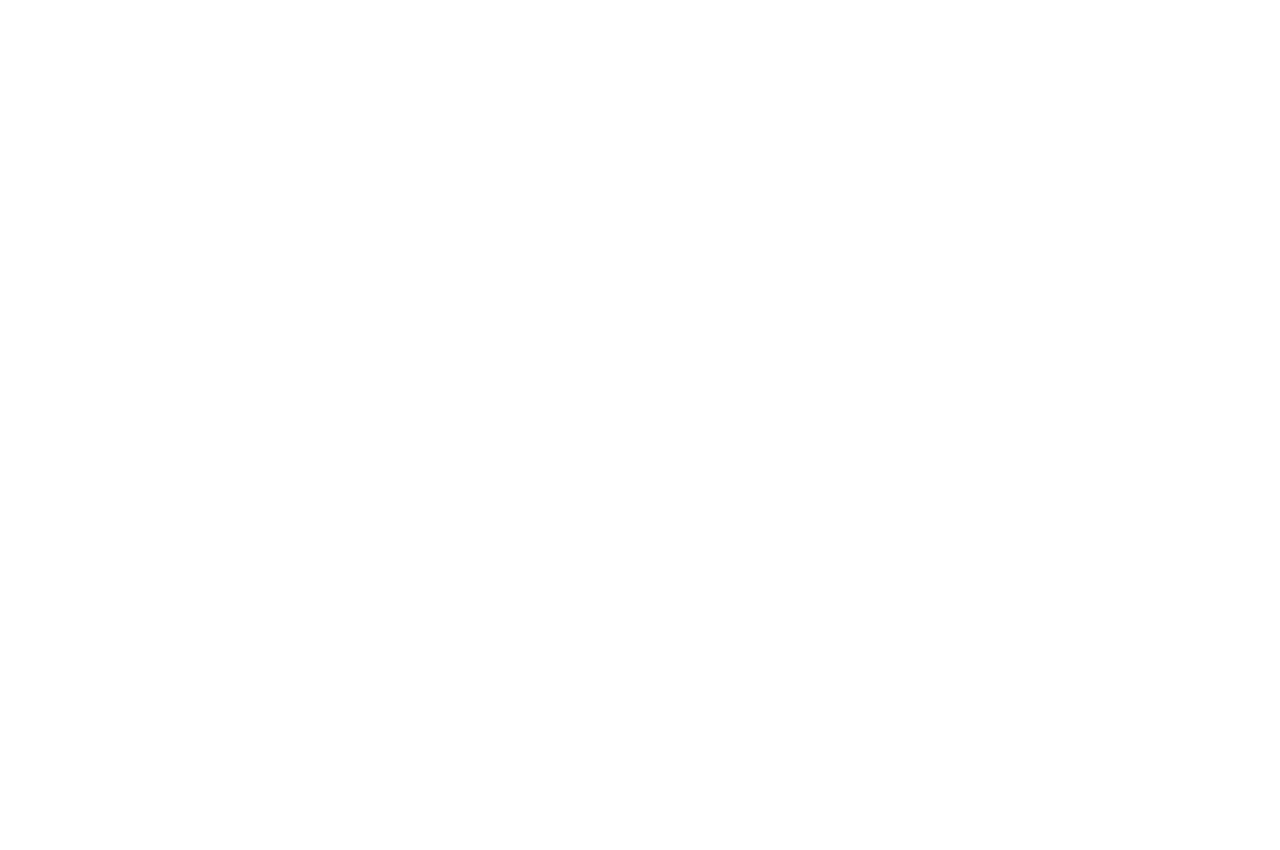
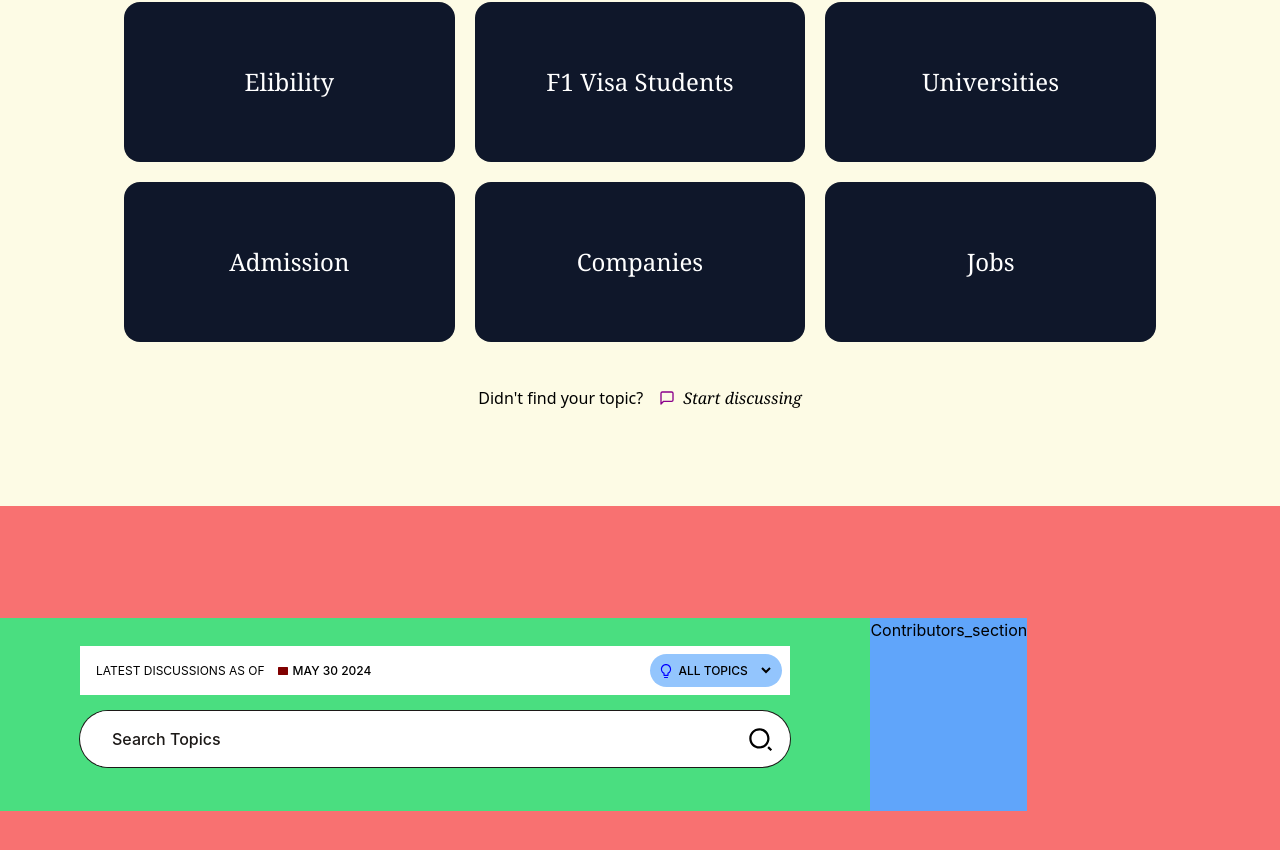
Before and after one commit to Lijith-J/Spiderworks_Technologies_Interview_Task, a React (Create React App) app: page / in a window 1280 px wide. Shown: the part 1195-2045 px from the top of the page. Before the commit the page ends 989 px from the top, so only its background shows below. Built offline with nearby package versions, Linux system fonts and the light colour scheme.

Commit message:
All topics section added

```diff
--- a/src/App.js
+++ b/src/App.js
@@ -1,6 +1,9 @@
+import All_Topics_Section_Main from "./Components/All_Topics_secion/All_Topics_Section_Main";
+import Avatars_section from "./Components/Discussion_section/Avatars_section";
 import Discussion_section from "./Components/Discussion_section/Discussion_section";
 import Forum_section from "./Components/Forum_Section/Forum_section";
 import Navbar from "./Components/Navbar/Navbar";
+import Topic_section from "./Components/Topic_section/Topic_section";
 
 
 function App() {
@@ -9,6 +12,9 @@
       <Navbar />
       <Forum_section/>
       <Discussion_section/>
+      <Avatars_section/>
+      <Topic_section/>
+      <All_Topics_Section_Main/>
     </>
   );
 }
--- /dev/null
+++ b/src/Components/All_Topics_secion/All_Topics_Section_Main.jsx
@@ -0,0 +1,24 @@
+import React from 'react'
+import SearchTopics from './SearchTopics'
+import Question_Answer_section from './Question_Answer_section'
+import Contributors_section from './Contributors_section'
+
+const All_Topics_Section_Main = () => {
+  return (
+    <>
+        <div className='flex bg-red-400 py-28'>
+            <div className='bg-green-400 p-7 px-20 w-[68%] flex flex-col'>
+                <SearchTopics/>
+                <Question_Answer_section/>
+            </div>
+
+            <div className='bg-blue-400'>
+                <Contributors_section/>
+            </div>
+        </div>
+
+    </>
+  )
+}
+
+export default All_Topics_Section_Main
--- /dev/null
+++ b/src/Components/All_Topics_secion/Contributors_section.jsx
@@ -0,0 +1,11 @@
+import React from 'react'
+
+const Contributors_section = () => {
+  return (
+    <div>
+      Contributors_section
+    </div>
+  )
+}
+
+export default Contributors_section
--- /dev/null
+++ b/src/Components/All_Topics_secion/Question_Answer_section.jsx
@@ -0,0 +1,26 @@
+import React from 'react'
+
+const Question_Answer_section = () => {
+
+
+  const question_answer_array = [
+
+  ]
+
+
+  return (
+    <>
+
+      <div>
+
+        {
+
+        }
+
+      </div>
+
+    </>
+  )
+}
+
+export default Question_Answer_section
--- /dev/null
+++ b/src/Components/All_Topics_secion/SearchTopics.jsx
@@ -0,0 +1,47 @@
+import React from 'react'
+import { RiRectangleFill } from "react-icons/ri";
+import { AiOutlineBulb } from "react-icons/ai";
+import { RiSearch2Line } from "react-icons/ri";
+
+
+const SearchTopics = () => {
+  return (
+    <>
+      <div className='bg-white p-2 text-xs flex justify-between'>
+
+        <div className='flex items-center p-2 gap-3'>
+          <span className=''>LATEST DISCUSSIONS AS OF</span>
+
+          <div className=' flex items-center gap-1'>
+            <RiRectangleFill color='maroon' />
+            <span className=' font-medium'>MAY 30 2024</span>
+          </div>
+        </div>
+
+
+        <div className=' bg-blue-300 rounded-full p-2 flex items-center'>
+          <AiOutlineBulb  color='blue' size={16}/>
+
+          <select name="" id="" className='bg-blue-300 font-medium border-none outline-none flex w-[100px]'>
+            <option value="">ALL TOPICS</option>
+          </select>
+        </div>
+
+      </div>
+
+      <div className=' py-4'>
+
+        <div className=' ring-1 px-4  bg-white ring-stone-900 w-full rounded-full overflow-hidden flex justify-between items-center'>
+          <input type="text" className=' w-[95%] p-4 outline-none border-none placeholder:text-stone-900 placeholder:font-medium'
+          placeholder='Search Topics'
+          />
+          <RiSearch2Line size={27} className=' cursor-pointer' />
+
+        </div>
+      </div>
+
+    </>
+  )
+}
+
+export default SearchTopics
--- a/src/Components/Discussion_section/Discussion_section.jsx
+++ b/src/Components/Discussion_section/Discussion_section.jsx
@@ -3,7 +3,7 @@
 import { LuMessageSquare } from "react-icons/lu";
 import { AiOutlineBulb } from "react-icons/ai";
 import { HiOutlineArrowNarrowDown } from "react-icons/hi";
-import Avatars_section from './Avatars_section';
+
 
 import Aos from 'aos'
 import 'aos/dist/aos.css'
@@ -51,7 +51,6 @@
 
       </div>
 
-      <Avatars_section/>
 
     </>
   )
--- /dev/null
+++ b/src/Components/Topic_section/Topic_section.jsx
@@ -0,0 +1,69 @@
+import React, { useEffect } from 'react'
+import '../../Styles/Styles.scss'
+
+import { LuMessageSquare } from "react-icons/lu";
+
+import Aos from 'aos'
+import 'aos/dist/aos.css'
+
+const Topic_section = () => {
+
+    useEffect(() => {
+        Aos.init(
+            {
+                once: true,
+            }
+        );
+    }, []);
+
+    return (
+        <>
+            <div className=' p-3 sm:p-3 md:p-5 lg:p-24 lg:py-20 topic-section-parent-div'>
+
+                <div className='flex flex-col overflow-hidden'>
+
+                    <div className=' p-3 gap-3 flex flex-col items-center'>
+                        <span className=''>TOPICS</span>
+                        <h1 className='text-3xl sm:text-4xl font-serif' data-aos="zoom-out" data-aos-duration="700" data-aos-offset="50">Most Searched Ones</h1>
+                    </div>
+
+                    <div className='py-5 md:p-4 lg:p-7 grid  md:grid-cols-2 lg:grid-cols-3  gap-5 overflow-hidden'>
+
+                        <div className='bg-slate-900 text-white px-12 py-16 py- flex justify-center items-center font-serif text-2xl rounded-2xl cursor-pointer topic-items-divs' data-aos="fade-up" data-aos-duration="700" data-aos-offset="50">
+                            Elibility
+                        </div>
+                        <div className='bg-slate-900 text-white px-12 py-16 py- flex justify-center items-center font-serif text-2xl rounded-2xl cursor-pointer topic-items-divs' data-aos="fade-up" data-aos-duration="700" data-aos-offset="50">
+                            F1 Visa Students
+                        </div>
+                        <div className='bg-slate-900 text-white px-12 py-16 py- flex justify-center items-center font-serif text-2xl rounded-2xl cursor-pointer topic-items-divs' data-aos="fade-up" data-aos-duration="700" data-aos-offset="50">
+                            Universities
+                        </div>
+                        <div className='bg-slate-900 text-white px-12 py-16 py- flex justify-center items-center font-serif text-2xl rounded-2xl cursor-pointer topic-items-divs' data-aos="fade-up" data-aos-duration="700" data-aos-offset="50">
+                            Admission
+                        </div>
+                        <div className='bg-slate-900 text-white px-12 py-16 py- flex justify-center items-center font-serif text-2xl rounded-2xl cursor-pointer topic-items-divs' data-aos="fade-up" data-aos-duration="700" data-aos-offset="50">
+                            Companies
+                        </div>
+                        <div className='bg-slate-900 text-white px-12 py-16 py- flex justify-center items-center font-serif text-2xl rounded-2xl cursor-pointer topic-items-divs' data-aos="fade-up" data-aos-duration="700" data-aos-offset="50">
+                            Jobs
+                        </div>
+
+                    </div>
+
+                    <div className='flex justify-center gap-4 p-4' data-aos="zoom-in-up" data-aos-duration="700" data-aos-offset="50">
+                        <span className=' text-sm sm:text-base font-sans cursor-pointer'>Didn't find your topic?</span>
+
+                        <div className='flex justify-center items-center gap-2 cursor-pointer'>
+                            <LuMessageSquare color='darkmagenta' />
+                            <span className=' text-sm sm:text-base font-serif italic'> Start discussing</span>
+                        </div>
+                    </div>
+
+
+                </div>
+            </div>
+        </>
+    )
+}
+
+export default Topic_section
--- a/src/Styles/Styles.scss
+++ b/src/Styles/Styles.scss
@@ -82,7 +82,8 @@
 
 .avatar-bubbles-div-1 {
     transform: translate(-35px) translateY(45px) rotate(20deg);
-    :hover{
+
+    :hover {
         transition: transform 0.5s ease;
         transform: scale(1.1);
     }
@@ -92,7 +93,7 @@
 
     transform: translate(-65px) translateY(-10px) rotate(-10deg);
 
-    :hover{
+    :hover {
         transition: transform 0.5s ease;
         transform: scale(1.1);
     }
@@ -108,7 +109,8 @@
 
 .avatar-bubbles-div-3 {
     transform: translate(-1.6rem);
-    :hover{
+
+    :hover {
         transition: transform 0.5s ease;
         transform: scale(1.1);
     }
@@ -116,7 +118,8 @@
 
 .avatar-bubbles-div-4 {
     transform: translate(45px) translateY(-3.5rem) rotate(10deg);
-    :hover{
+
+    :hover {
         transition: transform 0.5s ease;
         transform: scale(1.1);
     }
@@ -132,7 +135,8 @@
 
 .avatar-bubbles-div-5 {
     transform: translateY(-60px) rotate(25deg);
-    :hover{
+
+    :hover {
         transition: transform 0.5s ease;
         transform: scale(1.1);
     }
@@ -141,7 +145,7 @@
 .avatar-bubbles-div-6 {
     transform: translate(-35px) translateY(30px);
 
-    :hover{
+    :hover {
         transition: transform 0.5s ease;
         transform: scale(1.1);
     }
@@ -157,7 +161,7 @@
 .avatar-bubbles-div-7 {
     transform: translate(-5rem);
 
-    :hover{
+    :hover {
         transition: transform 0.5s ease;
         transform: scale(1.1);
     }
@@ -166,7 +170,7 @@
 .avatar-bubbles-div-8 {
     transform: translate(3.5em) translateY(-1rem) rotate(15deg);
 
-    :hover{
+    :hover {
         transition: transform 0.5s ease;
         transform: scale(1.1);
     }
@@ -412,7 +416,7 @@
 
     .avatar-bubbles-div-2 {
 
-        transform: translate(-1rem)  rotate(-10deg);
+        transform: translate(-1rem) rotate(-10deg);
 
         :nth-child(2) {
             position: absolute;
@@ -476,3 +480,22 @@
         }
     }
 }
+
+
+// Topic Section
+// ____________________________________________________________
+
+
+.topic-section-parent-div {
+    background-color: rgb(253, 251, 229);
+
+    .topic-items-divs {
+        background-color: rgb(15 23 42);
+        transition: transform 0.5s ease, color 0.5s ease;
+
+        &:hover {
+            background-image: linear-gradient(220deg, #920d4d 0%, #8c0b9385 50%, #321575 100%);
+            color: white;
+        }
+    }
+}
```
Also changed, not shown: src/Components/Discussion_section/images/jm.jpg (deleted).
